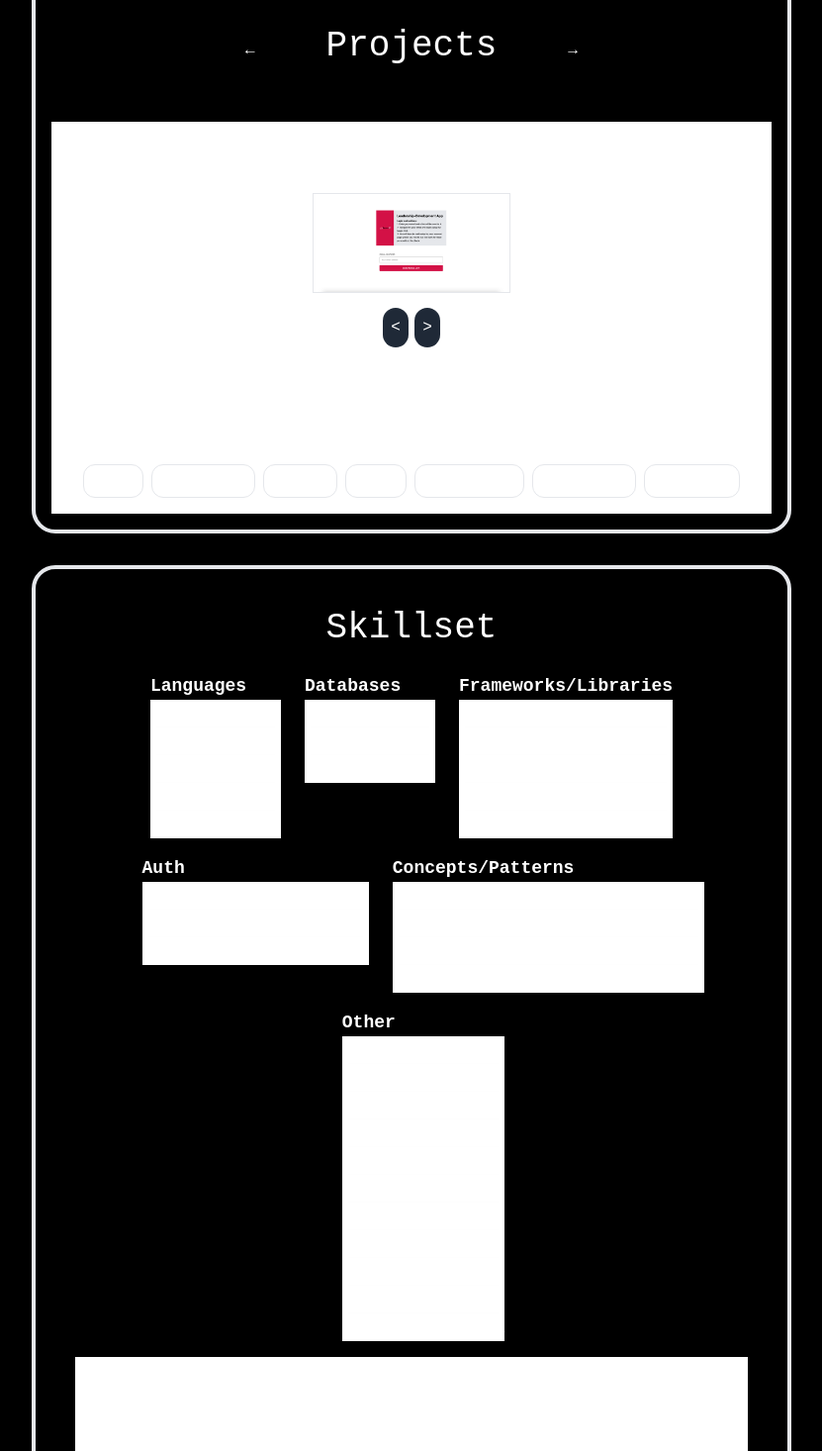
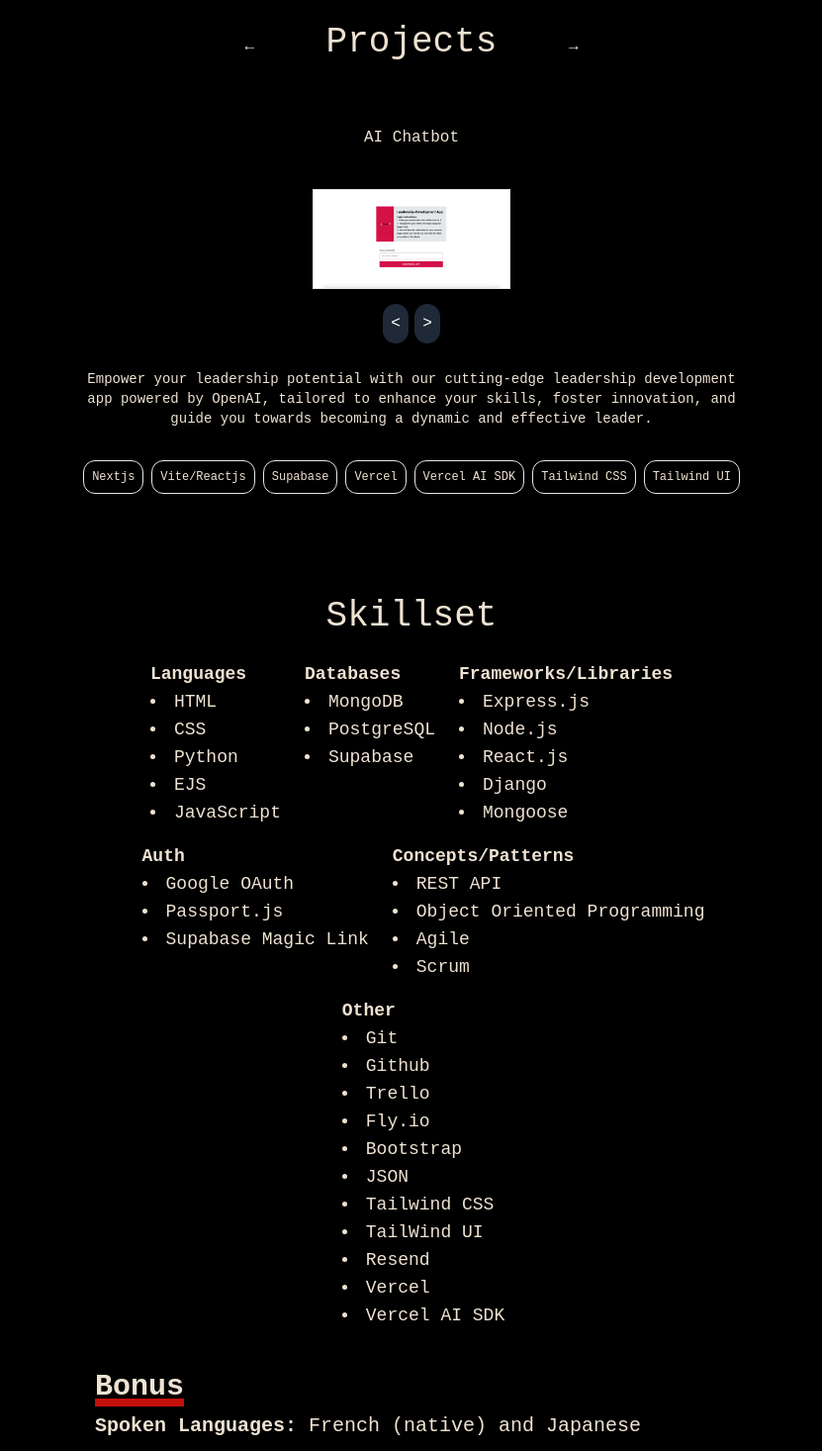
Before and after one commit to mzsellem/marleysz, a Next.js app: page / in a window 1280 px wide. Shown: the part 1004-2470 px from the top of the page at 99% size, without its empty margins (224-1055 px from the left). Built offline with nearby package versions, Linux system fonts and the light colour scheme.

Commit message:
legibility of site

```diff
--- a/app/about/page.jsx
+++ b/app/about/page.jsx
@@ -3,7 +3,7 @@ import "../../public/aboutpic.png";
 export default function About() {
    return (
       <>
-         <div className="flex flex-col justify-start items-center h-full border-4 rounded-3xl p-6 mx-auto max-w-screen-md font-mono">
+         <div className="flex flex-col justify-start items-center h-full p-6 mx-auto max-w-screen-md font-mono text-haywhite">
             <div className="w-full sm:w-1/2 justify-center flex">
                <img
                   src="/aboutpic.png"
--- a/app/components/project/project.tsx
+++ b/app/components/project/project.tsx
@@ -10,7 +10,7 @@ type ProjectProps = {
 
 export default function Project({ images, title, description, techLinks }: ProjectProps) {
    return (
-      <div className="flex flex-col items-center">
+      <div className="flex flex-col items-center text-haywhite">
          <div className="m-2">{title}</div>
          <div className="image-slideshow md:flex items-center mt-2 md:mb-8">
             <ImageSlideshow images={images} />
--- a/app/contact/page.jsx
+++ b/app/contact/page.jsx
@@ -1,7 +1,7 @@
 export default function Contact() {
    return (
       <>
-         <div className="flex flex-col h-full border-4 rounded-3xl space-y-6 p-6 mx-auto max-w-screen-md font-mono">
+         <div className="flex flex-col h-full space-y-6 p-6 mx-auto max-w-screen-md font-mono text-haywhite">
             <div className="flex justify-center flex-col space-y-6">
                <p className="flex justify-center text-5xl font-semibold">
                   Let's Chat
--- a/app/projects/page.tsx
+++ b/app/projects/page.tsx
@@ -84,27 +84,27 @@ export default function Projects() {
 
    return (
       <>
-         <div className="border-4 rounded-3xl mx-auto max-w-screen-md font-mono">
+         <div className="mx-auto max-w-screen-md font-mono text-zinc-200">
             <div className="flex flex-col justify-center text-center">
                <div className="space-x-2 flex justify-center mt-4 p-4 flex-col">
                   <div className="space-x-4 flex justify-center">
                      <button
                         onClick={goToPreviousProject}
-                        className="p-2 w-1/5 md:w-1/6 font-bold transform transition-transform hover:scale-150"
+                        className="p-2 w-1/5 text-haywhite md:w-1/6 font-bold transform transition-transform hover:scale-150"
                      >
                         &larr;
                      </button>
-                     <div className="text-4xl mb-6 mt-4">Projects</div>
+                     <div className="text-4xl mb-6 mt-4 text-haywhite">Projects</div>
                      <button
                         onClick={goToNextProject}
-                        className="p-2 w-1/5 md:w-1/6 font-bold transform transition-transform hover:scale-150"
+                        className="p-2 w-1/5 text-haywhite md:w-1/6 font-bold transform transition-transform hover:scale-150"
                      >
                         &rarr;
                      </button>
                   </div>
                </div>
                <div className="flex flex-row items-center p-4">
-                  <div className="w-full bg-white shadow-md">
+                  <div className="w-full">
                      <Project
                         images={currentProject.images}
                         title={currentProject.title}
--- a/app/skills/page.jsx
+++ b/app/skills/page.jsx
@@ -37,7 +37,7 @@ export default function Skills() {
 
    return (
       <>
-         <div className="flex flex-col h-full border-4 rounded-3xl p-6 mx-auto max-w-screen-md font-mono">
+         <div className="flex flex-col h-full p-6 mx-auto max-w-screen-md font-mono text-haywhite">
             <div className="w-full flex flex-col sm:items-center p-4">
                <div className="text-4xl mb-6">Skillset</div>
                {/* Use flex and flex-wrap to create three rows */}
@@ -50,7 +50,7 @@ export default function Skills() {
                               {obj.list.map((item) => (
                                  <li
                                     key={item}
-                                    className="list-inside list-disc bg-white shadow-md"
+                                    className="list-inside list-disc"
                                  >
                                     {item}
                                  </li>
@@ -61,15 +61,17 @@ export default function Skills() {
                   ))}
                </div>
 
-               <div className="w-full text-3xl flex flex-col md:text-center bg-white shadow-md md:p-6">
-                  <span className="font-bold mb-2">Bonus</span>
+               <div className="w-full text-3xl flex flex-col md:text-start md:p-6">
+                  <span className="font-bold mb-2 underline decoration-poppyred decoration-8">
+                     Bonus
+                  </span>
                   <div className="text-xl">
-                     <p className="md:text-center">
+                     <p className="md:text-start">
                         {" "}
                         <span className="font-bold">
                            Spoken Languages:
                         </span>{" "}
-                        &nbsp; French (native) and Japanese
+                        French (native) and Japanese
                      </p>
                   </div>
                </div>
```
